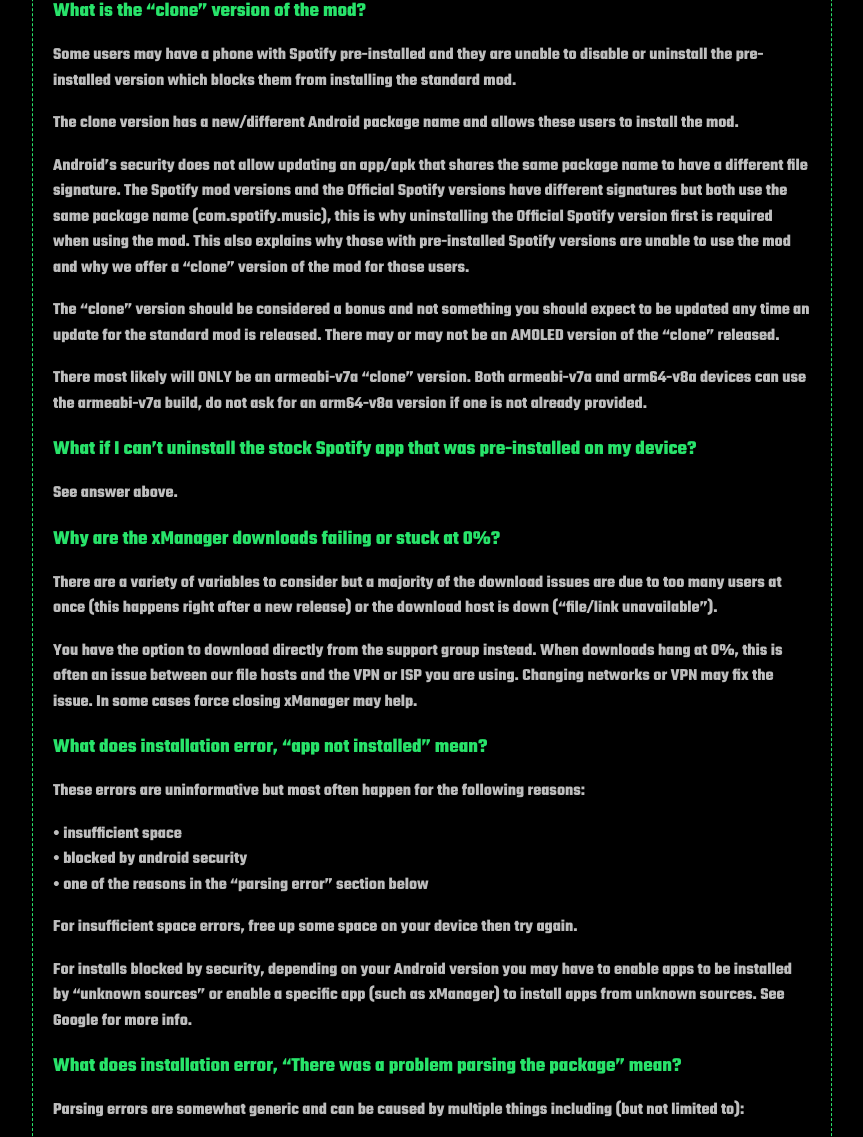
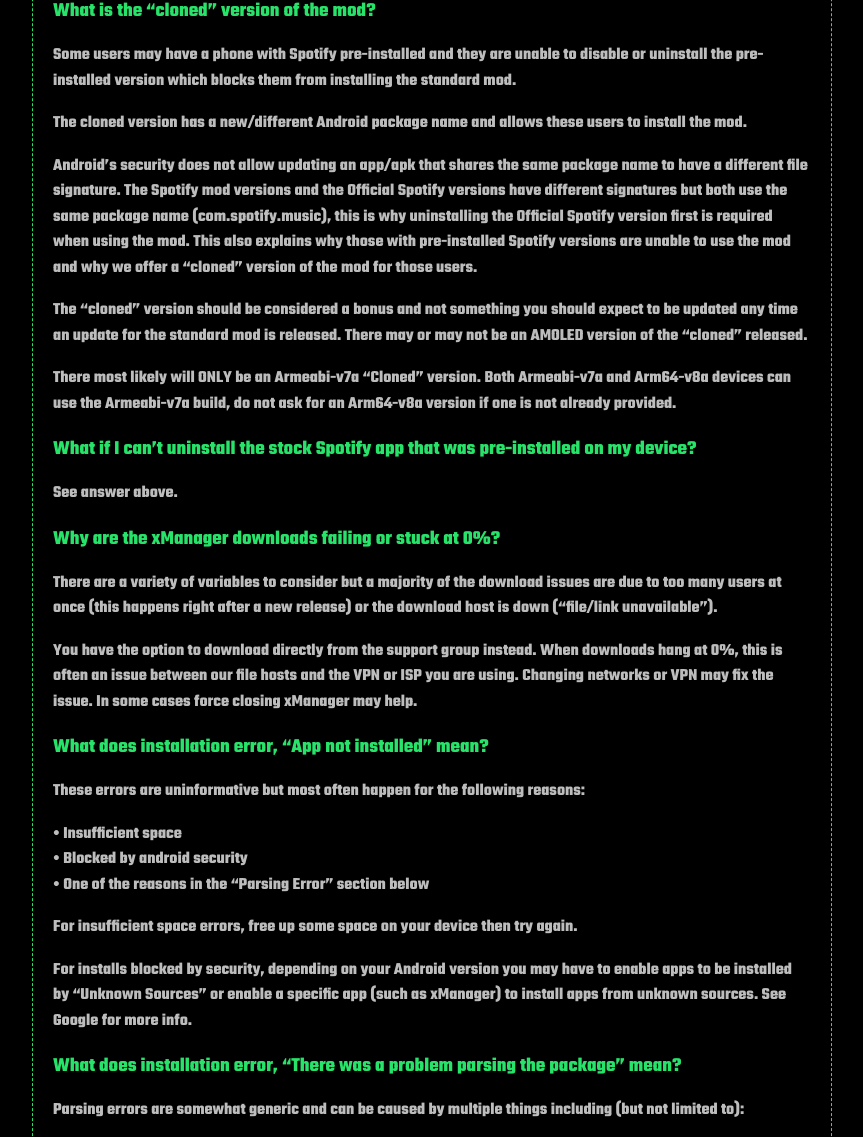
Before and after one commit to xManager-v2/xManager-Spotify-Core, a Jekyll site: the page built from faq.md, in a window 1280 px wide and 1400 px high, scrolled down 5438 px. Shown: the part 263-1400 px from the top of the window, without its empty margins (208-1071 px from the left). Built offline with Jekyll 4.4.1, drawn with Linux system fonts in a browser that asks for light colours; some of the changed text lies outside the part shown.

Commit message:
Update faq.md

```diff
--- a/faq.md
+++ b/faq.md
@@ -64,7 +64,7 @@
 
 Why aren't lyrics working?
 --------------------
-On Nov 18, 2021 Spotify announced global support for real-time lyrics (https://newsroom.spotify.com/2021-11-18/you-can-now-find-the-lyrics-to-your-favorite-songs-in-spotify-heres-how/).
+On Nov 18, 2021 Spotify announced global support for real-time lyrics: [https://newsroom.spotify.com/2021-11-18/you-can-now-find-the-lyrics-to-your-favorite-songs-in-spotify-heres-how/](https://newsroom.spotify.com/2021-11-18/you-can-now-find-the-lyrics-to-your-favorite-songs-in-spotify-heres-how/).
 
 Why isn't Canvas working?
 --------------------
@@ -164,17 +164,17 @@
 <img src="https://i.ibb.co/9n9tYxx/xManager.jpg">
 </p>
 
-What is the "clone" version of the mod?
+What is the "cloned" version of the mod?
 --------------------
 Some users may have a phone with Spotify pre-installed and they are unable to disable or uninstall the pre-installed version which blocks them from installing the standard mod.
 
-The clone version has a new/different Android package name and allows these users to install the mod.
+The cloned version has a new/different Android package name and allows these users to install the mod.
 
-Android's security does not allow updating an app/apk that shares the same package name to have a different file signature. The Spotify mod versions and the Official Spotify versions have different signatures but both use the same package name (**com.spotify.music**), this is why uninstalling the Official Spotify version first is required when using the mod. This also explains why those with pre-installed Spotify versions are unable to use the mod and why we offer a "**clone**" version of the mod for those users.
+Android's security does not allow updating an app/apk that shares the same package name to have a different file signature. The Spotify mod versions and the Official Spotify versions have different signatures but both use the same package name (**com.spotify.music**), this is why uninstalling the Official Spotify version first is required when using the mod. This also explains why those with pre-installed Spotify versions are unable to use the mod and why we offer a "**cloned**" version of the mod for those users.
 
-The "**clone**" version should be considered a bonus and not something you should expect to be updated any time an update for the standard mod is released. There may or may not be an **AMOLED** version of the "**clone**" released.
+The "**cloned**" version should be considered a bonus and not something you should expect to be updated any time an update for the standard mod is released. There may or may not be an **AMOLED** version of the "**cloned**" released.
 
-There most likely will ONLY be an **armeabi-v7a** "**clone**" version. Both **armeabi-v7a** and **arm64-v8a** devices can use the armeabi-v7a build, do not ask for an **arm64-v8a** version if one is not already provided.
+There most likely will ONLY be an **Armeabi-v7a** "**Cloned**" version. Both **Armeabi-v7a** and **Arm64-v8a** devices can use the Armeabi-v7a build, do not ask for an **Arm64-v8a** version if one is not already provided.
 
 What if I can't uninstall the stock Spotify app that was pre-installed on my device?
 --------------------
```
Also changed, not shown: other parts of faq.md (+12 -12 lines).
